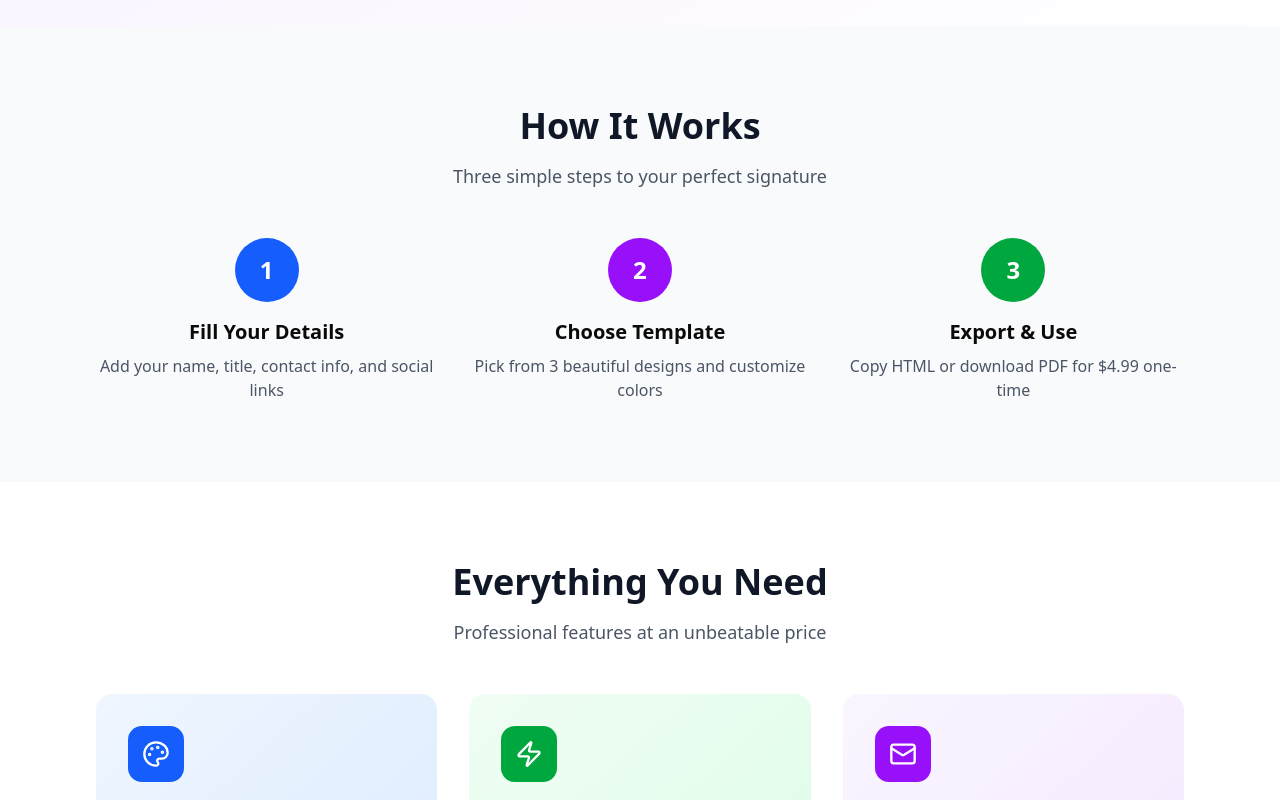
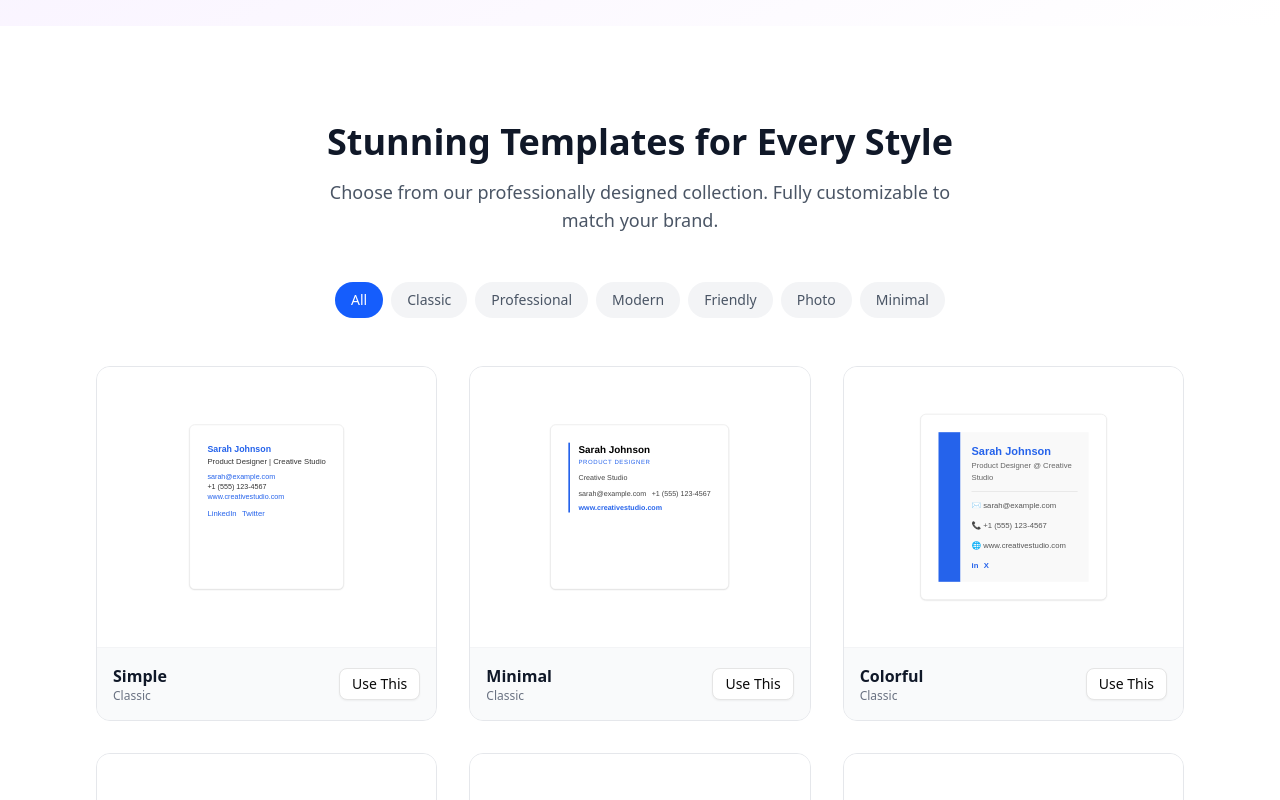
Before and after one commit to MFaahir/email-signature, a Next.js app: page / in a window 1280 px wide. Shown: the part 720-1520 px from the top of the page. Built offline with nearby package versions, Linux system fonts and the light colour scheme; no server answers.

Commit message:
feat: implement template gallery and fix generator previews

```diff
--- a/app/page.tsx
+++ b/app/page.tsx
@@ -2,6 +2,7 @@ import { Header } from "@/components/layout/Header";
 import { Button } from "@/components/ui/button";
 import { ArrowRight, CheckCircle, Mail, Palette, Zap, Sparkles, Clock, DollarSign } from "lucide-react";
 import Link from "next/link";
+import { TemplateGallery } from "@/components/landing/TemplateGallery";
 
 export default function Home() {
   return (
@@ -56,6 +57,9 @@ export default function Home() {
           </div>
         </div>
       </section>
+
+      {/* Template Gallery */}
+      <TemplateGallery />
 
       {/* How It Works */}
       <section className="py-16 md:py-20 px-6 md:px-12 lg:px-24 bg-gray-50">
--- /dev/null
+++ b/components/landing/TemplateGallery.tsx
@@ -0,0 +1,122 @@
+"use client";
+
+import { SignaturePreview } from "@/components/signature/SignaturePreview";
+import { SignatureData } from "@/lib/types";
+import { useState } from "react";
+import { motion } from "framer-motion";
+import { Button } from "@/components/ui/button";
+import Link from "next/link";
+import { ArrowRight } from "lucide-react";
+
+const dummyData: SignatureData = {
+  name: "Sarah Johnson",
+  title: "Product Designer",
+  company: "Creative Studio",
+  email: "sarah@example.com",
+  phone: "+1 (555) 123-4567",
+  website: "www.creativestudio.com",
+  linkedin: "linkedin.com/in/sarah",
+  twitter: "twitter.com/sarah",
+  github: "",
+  logo: "",
+  accentColor: "#2563eb",
+};
+
+const templates = [
+  { id: "simple", name: "Simple", category: "Classic" },
+  { id: "minimal", name: "Minimal", category: "Classic" },
+  { id: "colorful", name: "Colorful", category: "Classic" },
+  { id: "corporate", name: "Corporate", category: "Professional" },
+  { id: "elegant", name: "Elegant", category: "Professional" },
+  { id: "bold", name: "Bold", category: "Modern" },
+  { id: "creative", name: "Creative", category: "Modern" },
+  { id: "modern-gradient", name: "Modern Gradient", category: "Modern" },
+  { id: "rounded-icons", name: "Rounded Icons", category: "Friendly" },
+  { id: "photo-left", name: "Photo Left", category: "Photo" },
+  { id: "photo-top", name: "Photo Top", category: "Photo" },
+  { id: "no-photo", name: "No Photo", category: "Minimal" },
+];
+
+export function TemplateGallery() {
+  const [activeCategory, setActiveCategory] = useState("All");
+
+  const categories = ["All", ...Array.from(new Set(templates.map((t) => t.category)))];
+
+  const filteredTemplates = activeCategory === "All"
+    ? templates
+    : templates.filter((t) => t.category === activeCategory);
+
+  return (
+    <section className="py-16 md:py-24 px-6 md:px-12 lg:px-24 bg-white" id="templates">
+      <div className="max-w-7xl mx-auto">
+        <div className="text-center mb-12">
+          <h2 className="text-3xl md:text-4xl font-bold text-gray-900 mb-4">
+            Stunning Templates for Every Style
+          </h2>
+          <p className="text-gray-600 text-lg max-w-2xl mx-auto">
+            Choose from our professionally designed collection. Fully customizable to match your brand.
+          </p>
+        </div>
+
+        {/* Category Filter */}
+        <div className="flex flex-wrap justify-center gap-2 mb-12">
+          {categories.map((category) => (
+            <button
+              key={category}
+              onClick={() => setActiveCategory(category)}
+              className={`px-4 py-2 rounded-full text-sm font-medium transition-colors ${
+                activeCategory === category
+                  ? "bg-blue-600 text-white"
+                  : "bg-gray-100 text-gray-600 hover:bg-gray-200"
+              }`}
+            >
+              {category}
+            </button>
+          ))}
+        </div>
+
+        {/* Gallery Grid */}
+        <div className="grid grid-cols-1 md:grid-cols-2 lg:grid-cols-3 gap-8">
+          {filteredTemplates.map((template) => (
+            <motion.div
+              key={template.id}
+              layout
+              initial={{ opacity: 0, scale: 0.9 }}
+              animate={{ opacity: 1, scale: 1 }}
+              transition={{ duration: 0.3 }}
+              className="group relative bg-gray-50 rounded-xl overflow-hidden border border-gray-200 hover:shadow-xl transition-all duration-300"
+            >
+              <div className="p-6 h-[280px] flex items-center justify-center overflow-hidden bg-white relative">
+                <div className="absolute inset-0 flex items-center justify-center">
+                  <div className="transform scale-[0.55] origin-center w-[600px] flex justify-center pointer-events-none select-none">
+                    <SignaturePreview data={dummyData} template={template.id} />
+                  </div>
+                </div>
+              </div>
+
+              <div className="p-4 bg-gray-50 border-t border-gray-100 flex justify-between items-center">
+                <div>
+                  <h3 className="font-semibold text-gray-900">{template.name}</h3>
+                  <p className="text-xs text-gray-500">{template.category}</p>
+                </div>
+                <Link href={`/generator?template=${template.id}`}>
+                  <Button size="sm" variant="outline" className="group-hover:bg-blue-600 group-hover:text-white transition-colors">
+                    Use This
+                  </Button>
+                </Link>
+              </div>
+            </motion.div>
+          ))}
+        </div>
+
+        <div className="text-center mt-12">
+          <Link href="/generator">
+            <Button size="lg" className="text-lg px-8 py-6 rounded-full">
+              View All Templates <ArrowRight className="ml-2 w-5 h-5" />
+            </Button>
+          </Link>
+        </div>
+      </div>
+    </section>
+  );
+}
--- a/components/signature-creator/TemplateSelector.tsx
+++ b/components/signature-creator/TemplateSelector.tsx
@@ -2,6 +2,7 @@
 
 import { motion } from "framer-motion";
 import { Check } from "lucide-react";
+import { SignaturePreview } from "@/components/signature/SignaturePreview";
 
 const templates = [
   { id: "simple", name: "Simple", category: "Classic" },
@@ -54,8 +55,12 @@ export function TemplateSelector({ selectedTemplate, onSelect, onNext }: Templat
                 <Check className="w-3 h-3 text-white" />
               </div>
             )}
-            <div className="aspect-[4/3] bg-gray-100 rounded-lg mb-3 flex items-center justify-center text-gray-400 text-xs">
-              Preview
+            <div className="aspect-[4/3] bg-gray-100 rounded-lg mb-3 overflow-hidden relative group-hover:shadow-sm transition-all">
+              <div className="absolute inset-0 flex items-center justify-center">
+                <div className="transform scale-[0.25] origin-center w-[600px] flex justify-center pointer-events-none select-none">
+                  <SignaturePreview data={dummyData} template={template.id} />
+                </div>
+              </div>
             </div>
             <div className="font-semibold text-gray-900">{template.name}</div>
             <div className="text-xs text-gray-500">{template.category}</div>
@@ -65,3 +70,17 @@ export function TemplateSelector({ selectedTemplate, onSelect, onNext }: Templat
     </div>
   );
 }
+
+const dummyData = {
+  name: "John Doe",
+  title: "Software Engineer",
+  company: "Tech Corp",
+  email: "john@example.com",
+  phone: "+1 234 567 890",
+  website: "www.example.com",
+  linkedin: "linkedin.com/in/johndoe",
+  twitter: "twitter.com/johndoe",
+  github: "github.com/johndoe",
+  logo: "",
+  accentColor: "#2563eb",
+};
```
